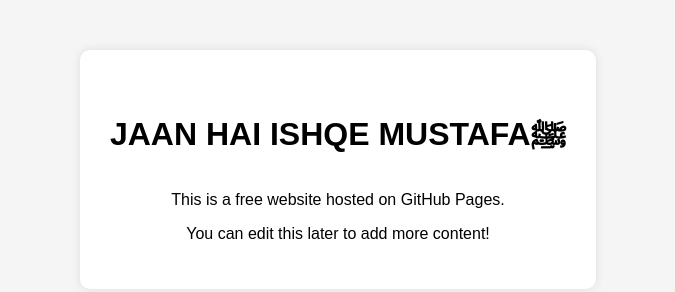
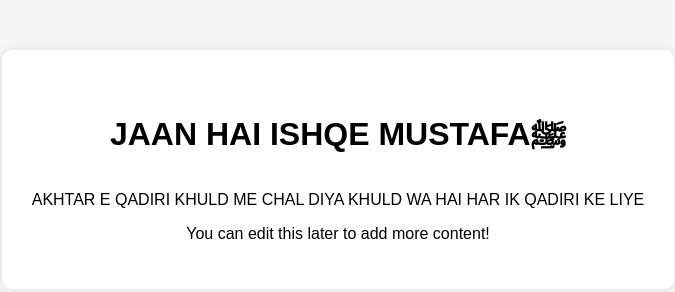
Before and after one commit to 2arafat2-byte/BAHRULULOOM, a plain HTML site: page index.html in a window 1280 px wide. Shown: the whole page, without its empty margins (302-977 px from the left). Drawn offline with Linux system fonts and the light colour scheme.

Commit message:
Update index.html

```diff
--- a/index.html
+++ b/index.html
@@ -7,7 +7,7 @@
 <body>
     <div class="container">
         <h1>JAAN HAI ISHQE MUSTAFAﷺ</h1>
-        <p>This is a free website hosted on GitHub Pages.</p>
+        <p>AKHTAR E QADIRI KHULD ME CHAL DIYA KHULD WA HAI HAR IK QADIRI KE LIYE</p>
         <p>You can edit this later to add more content!</p>
     </div>
 </body>
```
